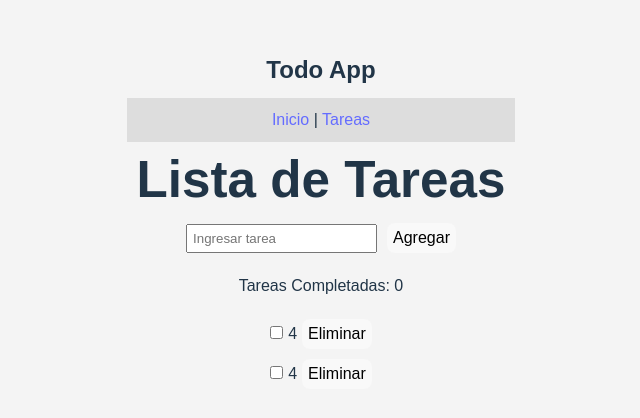
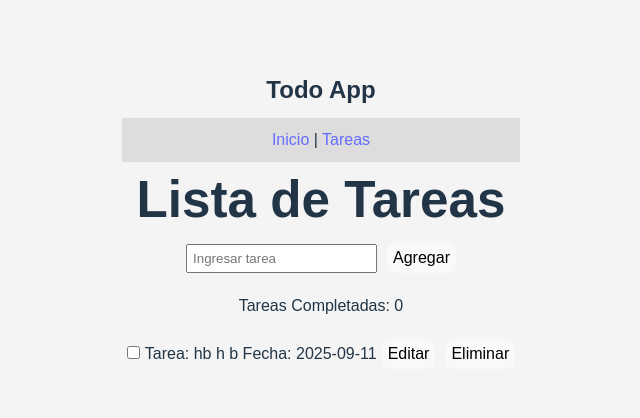
Before and after one commit to Emmanuelfwd/To-do-List-React-Emmanuel, a React (Vite) app: page /Todo in a window 1280 px wide. Shown: the part 182-600 px from the top of the page, without its empty margins (319-959 px from the left). Built offline with nearby package versions, Linux system fonts and the light colour scheme; data requests are answered from the project's data file.

Commit message:
update funciones, animaciones, nuevas funciones

```diff
--- a/db.json
+++ b/db.json
@@ -1,14 +1,10 @@
 {
   "tareas": [
     {
-      "id": "9ef2",
-      "titulo": "4",
-      "completada": false
-    },
-    {
-      "id": "06a3",
-      "titulo": "4",
-      "completada": false
+      "id": "d85f",
+      "titulo": "hb h b",
+      "completada": false,
+      "fecha": "2025-09-11"
     }
   ]
 }
--- a/src/Components/Caja.jsx
+++ b/src/Components/Caja.jsx
@@ -1,12 +1,38 @@
-import React from 'react'
 import {motion}  from "motion/react";
+import React, { useState, useEffect } from 'react'
+import { actualizarTarea } from '../Services/Services'
+import TaskList from "./TaskList";
 
-function Caja({ tareas, marcarCompletada, borrarTarea }) {
+function Caja({ tareas, marcarCompletada, borrarTarea, cargarTareas}) {
+
+const [editandoId, setEditandoId] = useState(null)
+const [tituloEditado, setTituloEditado] = useState("")
+
 
 const transition = {
     duration: 1,
     delay: 0.5,
     ease: [0, 0.71, 0.2, 1.01],
+}
+ const iniciarEdicion = (tarea) => {
+    setEditandoId(tarea.id)
+    setTituloEditado(tarea.titulo)
+  }
+
+  const cancelarEdicion = () => {
+    setEditandoId(null)
+    setTituloEditado("")
+  }
+
+  const guardarEdicion = async (tarea) => {
+    try {
+      await actualizarTarea({ ...tarea, titulo: tituloEditado })
+      setEditandoId(null)
+      setTituloEditado("")
+      await cargarTareas()
+    } catch (error) {
+      console.error("Error al guardar edición:", error)
+    }
   }
 
 
@@ -22,17 +48,52 @@ const transition = {
             key={t.id}
             initial={{ opacity: 0, y: 20 }}
             animate={{ opacity: 1, y: 0 }}
-            transition={transition}>
+            transition={transition}
+          >
             <input
               type="checkbox"
               checked={t.completada}
               onChange={() => marcarCompletada(t)}
             />
+
+            {editandoId === t.id ? (
+              <>
+                <input
+                  type="text"
+                  value={tituloEditado}
+                  onChange={(e) => setTituloEditado(e.target.value)}
+                />
+                <motion.button onClick={() => guardarEdicion(t)}
+                  whileHover={{ scale: 1.1 }}
+                  whileTap={{ scale: 0.95 }}
+                >
+                  Guardar
+                </motion.button>
+                <motion.button onClick={cancelarEdicion}
+                  whileHover={{ scale: 1.1 }}
+                  whileTap={{ scale: 0.95 }}
+                >
+                  Cancelar
+                </motion.button>
+              </>
+            ) : (
+              <>
+                <span>Tarea: </span>
                 <span>{t.titulo}</span>
+                <span> Fecha: </span>
+                <span>{t.fecha}</span>
+                <motion.button onClick={() => iniciarEdicion(t)}
+                  whileHover={{ scale: 1.1 }}
+                  whileTap={{ scale: 0.95 }}
+                >
+                  Editar
+                </motion.button>
+              </>
+            )}
+
             <motion.button onClick={() => borrarTarea(t.id)}
               whileHover={{ scale: 1.1 }}
               whileTap={{ scale: 0.95 }}
-                transition={{ type: "spring", stiffness: 300 }}
             >
               Eliminar
             </motion.button>
--- a/src/Components/TaskList.jsx
+++ b/src/Components/TaskList.jsx
@@ -25,7 +25,7 @@ function TaskList() {
     const agregarNuevaTarea = async () => {
       if (!nuevaTarea.trim()) return
       try {
-      await agregarTarea({ titulo: nuevaTarea, completada: false })
+        await agregarTarea({ titulo: nuevaTarea, completada: false, fecha: new Date().toISOString().slice(0,10)})
         setNuevaTarea('')
         cargarTareas()
       } catch (error) {
@@ -55,6 +55,7 @@ function TaskList() {
       <div>
 
         <div>
+
           <input
             type="text"
             placeholder="Ingresar tarea"
@@ -76,6 +77,7 @@ function TaskList() {
           tareas={tareas}
           marcarCompletada={marcarCompletada}
           borrarTarea={borrarTarea}
+          cargarTareas={cargarTareas}
         />
       </div>
     )
--- a/src/db.json
+++ /dev/null
@@ -1,6 +0,0 @@
-{
-    "tareas" : [
-
-
-    ]
-}
```
Lines whose indentation alone changed are shown as unchanged.
